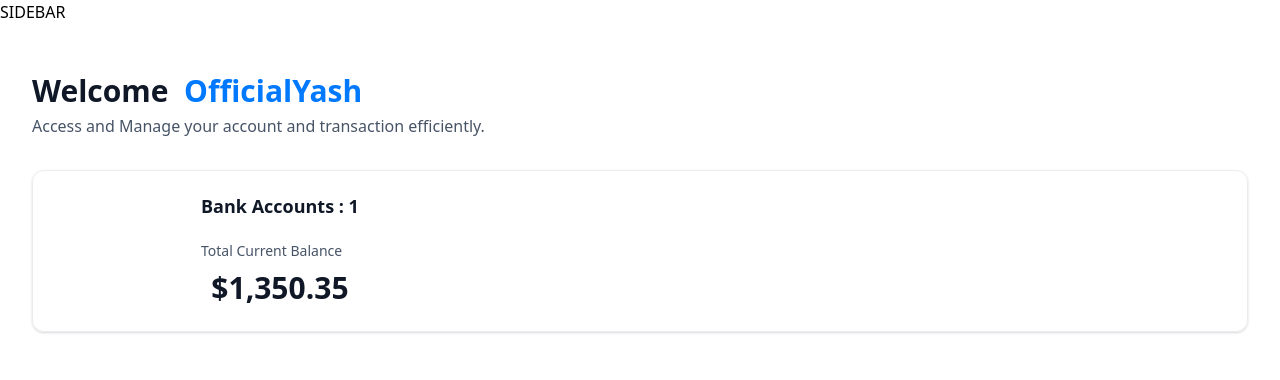
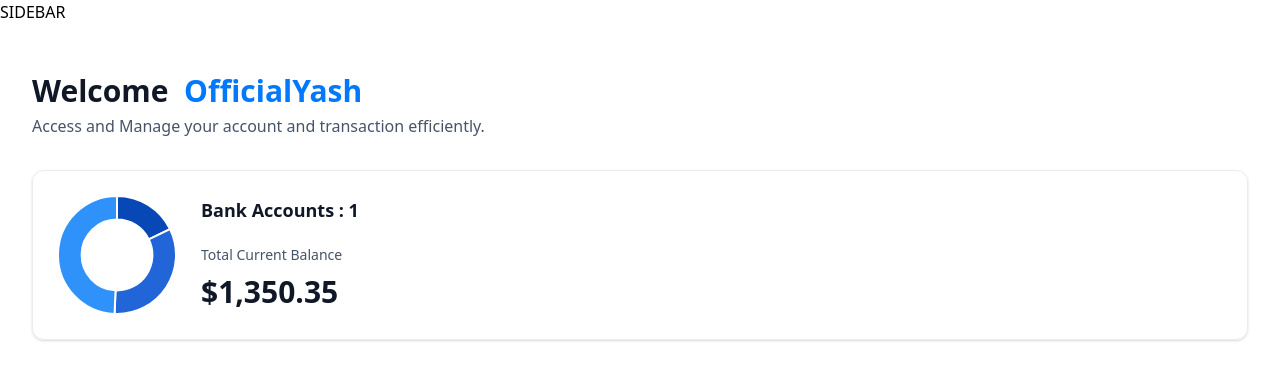
Before and after one commit to officialYash/Horizon_BankApp, a Next.js app: page / in a window 1280 px wide. Shown: the top 380 px of the page. Built offline with nearby package versions, Linux system fonts and the light colour scheme.

Commit message:
Update HomeUI layout

```diff
--- /dev/null
+++ b/components/AnimatedCounter.tsx
@@ -0,0 +1,15 @@
+'use client';
+import CountUp from "react-countup"
+
+const AnimatedCounter = ({amount}:{amount : number}) => {
+  return (
+    <div className="w-full">
+        <CountUp
+        decimals={2}
+        decimal="."
+        prefix="$"
+        end={amount}/> </div>
+  )
+}
+
+export default AnimatedCounter
--- /dev/null
+++ b/components/DoughnutChart.tsx
@@ -0,0 +1,31 @@
+"use client";
+import { Chart as ChartJS, ArcElement, Tooltip, Legend } from "chart.js";
+import { Doughnut } from "react-chartjs-2";
+
+ChartJS.register(ArcElement, Tooltip, Legend);
+
+const DoughnutChart = ({accounts} : DoughnutChartProps) => {
+ const data ={
+    datasets:[
+        {label:'Banks',
+        data:[1350,2500,3750],
+        backgroundColor :['#0747b6','#2265d8','#2f91fa']
+        }
+    ],
+    labels:['Bank 1' ,'Bank 2','Bank 3']
+ }
+    return (
+    <Doughnut data={data}
+    options={{
+        cutout:'60%',
+        plugins:{
+            legend:{
+                display:false
+            }
+        }
+    }}/>
+
+  )
+}
+
+export default DoughnutChart
--- a/components/TotalBalanceBox.tsx
+++ b/components/TotalBalanceBox.tsx
@@ -1,10 +1,11 @@
-import { formatAmount } from '@/lib/utils'
-import React from 'react'
+import AnimatedCounter from './AnimatedCounter'
+import DoughnutChart from './DoughnutChart'
 
 const TotalBalanceBox = ({
     accounts = [] , totalBanks , totalCurrentBalance}: TotlaBalanceBoxProps) => {
   return (
     <section className='total-balance'><div className='total-balance-chart'>
+        <DoughnutChart accounts={accounts}/>
         </div>
         <div className='flex flex-col gap-6'>
             <h2 className='header-2'>
@@ -15,7 +16,7 @@ const TotalBalanceBox = ({
                 Total Current Balance
                 </p>
 
-                <p className='total-balance-amount flex-center gap-2'>{formatAmount(totalCurrentBalance)}</p>
+                <div className='total-balance-amount flex-center gap-2'><AnimatedCounter amount={totalCurrentBalance}/></div>
             </div>
         </div>
         </section>
--- a/package.json
+++ b/package.json
@@ -10,12 +10,15 @@
   },
   "dependencies": {
     "@radix-ui/react-slot": "^1.0.2",
+    "chart.js": "^4.4.3",
     "class-variance-authority": "^0.7.0",
     "clsx": "^2.1.1",
     "lucide-react": "^0.379.0",
     "next": "14.2.3",
     "query-string": "^9.0.0",
     "react": "^18",
+    "react-chartjs-2": "^5.2.0",
+    "react-countup": "^6.5.3",
     "react-dom": "^18",
     "tailwind-merge": "^2.3.0",
     "tailwindcss-animate": "^1.0.7"
```
Also changed, not shown: 1 other file (tests, documents, lock files or other folders).
